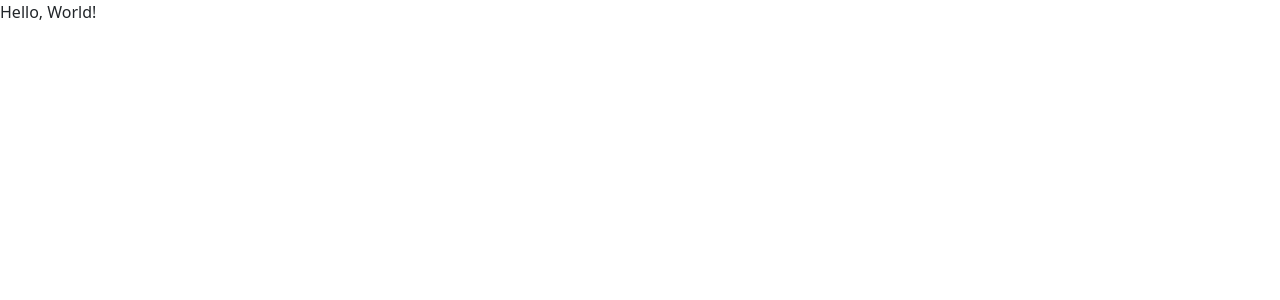
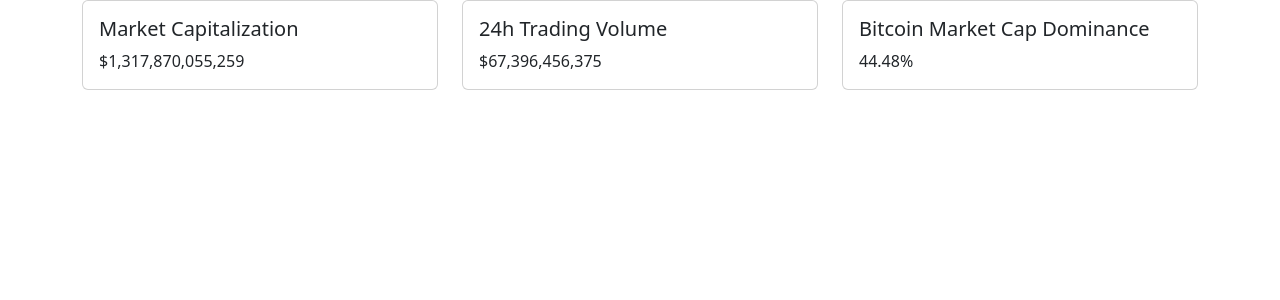
Before and after one commit to dgknbtl/react-crypto-tracker, a React (Create React App) app: page / in a window 1280 px wide. Shown: the top 300 px of the page. Built offline with nearby package versions, Linux system fonts and the light colour scheme.

Commit message:
Add card and list components for  global statst

```diff
--- a/src/App.tsx
+++ b/src/App.tsx
@@ -1,7 +1,15 @@
 import React from "react";
+import { Container } from "react-bootstrap";
+import GlobalStatsList from "./components/GlobalStats/StatsList";
 
 const App: React.FC = () => {
-  return <div>Hello, World!</div>;
+  return (
+    <div>
+      <Container>
+        <GlobalStatsList />
+      </Container>
+    </div>
+  );
 };
 
 export default App;
--- /dev/null
+++ b/src/components/GlobalStats/StatsCard.tsx
@@ -0,0 +1,22 @@
+import React from "react";
+import { Card } from "react-bootstrap";
+
+type StatsCardProps = {
+  item: {
+    name: String;
+    value: String;
+  };
+};
+
+const StatsCard: React.FC<StatsCardProps> = ({ item: { name, value } }) => {
+  return (
+    <Card>
+      <Card.Body>
+        <Card.Title>{name}</Card.Title>
+        <Card.Text>{value}</Card.Text>
+      </Card.Body>
+    </Card>
+  );
+};
+
+export default StatsCard;
--- /dev/null
+++ b/src/components/GlobalStats/StatsList.tsx
@@ -0,0 +1,23 @@
+import React from "react";
+import { Row, Col } from "react-bootstrap";
+import StatsCard from "./StatsCard";
+
+const StatsList: React.FC = () => {
+  const mockData = [
+    { name: "Market Capitalization", value: "$1,317,870,055,259" },
+    { name: "24h Trading Volume", value: "$67,396,456,375" },
+    { name: "Bitcoin Market Cap Dominance", value: "44.48%" },
+  ];
+
+  return (
+    <Row>
+      {mockData.map((item, i) => (
+        <Col lg={4} key={i}>
+          <StatsCard item={item} />
+        </Col>
+      ))}
+    </Row>
+  );
+};
+
+export default StatsList;
```
